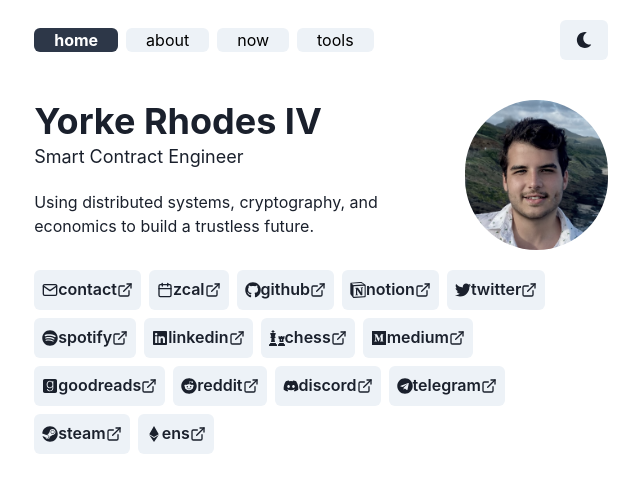
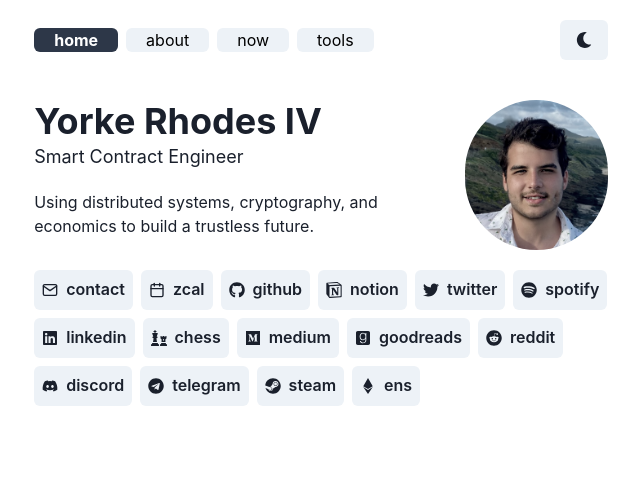
Before and after one commit to yorhodes/website, a Next.js app: page / in a window 1280 px wide. Shown: the top 492 px of the page, without its empty margins (319-959 px from the left). Built offline with nearby package versions, Linux system fonts and the light colour scheme.

Commit message:
Adjust footer button styling

```diff
--- a/components/footer.tsx
+++ b/components/footer.tsx
@@ -17,8 +17,9 @@ const SocialElem = (social: Social) => {
         _hover={{
           transform: "scale(1.1)",
         }}
+        leftIcon={<social.icon />}
       >
-        <social.icon /> {social.text} <ExternalLinkIcon />
+        {social.text}
       </Button>
     </Link>
   );
```
